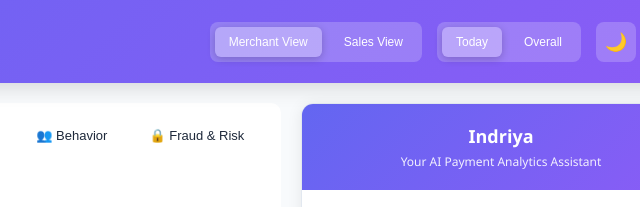
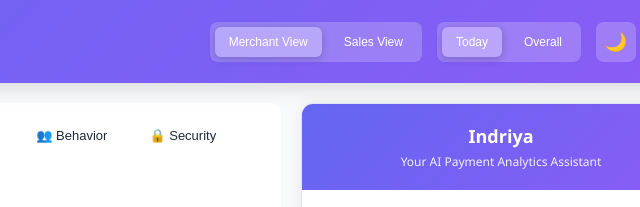
Before and after one commit to Payfinimo/payfinimo.github.io, a plain HTML site: page index.html in a window 1280 px wide. Shown: the top 207 px of the page, 559-1199 px from the left. Drawn offline with nearby package versions, Linux system fonts and the light colour scheme.

Commit message:
Update index.html

```diff
--- a/index.html
+++ b/index.html
@@ -999,7 +999,7 @@
                 <button class="tab" data-tab="performance">📈 Performance</button>
                 <button class="tab" data-tab="competition">🎯 Competition</button>
                 <button class="tab" data-tab="behavior">👥 Behavior</button>
-                <button class="tab" data-tab="Security">🔒 Fraud & Risk</button>
+                <button class="tab" data-tab="security">🔒 Security</button>
                 <button class="tab" data-tab="operational">⚙️ Operational</button>
                 <button class="tab" data-tab="strategic">🚀 Strategic</button>
             </div>
```
